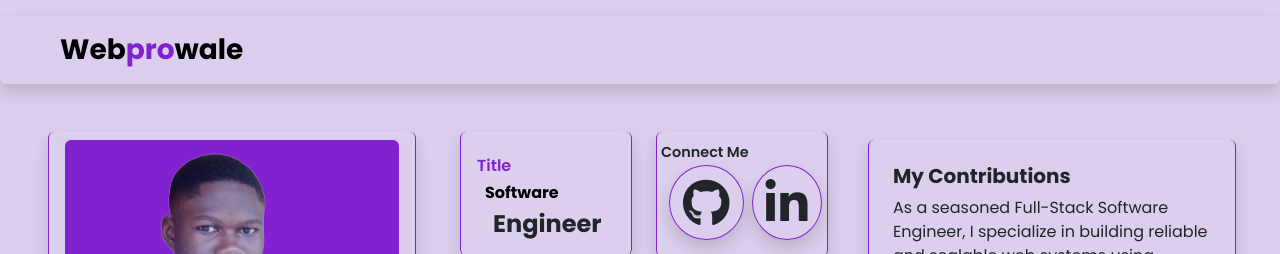
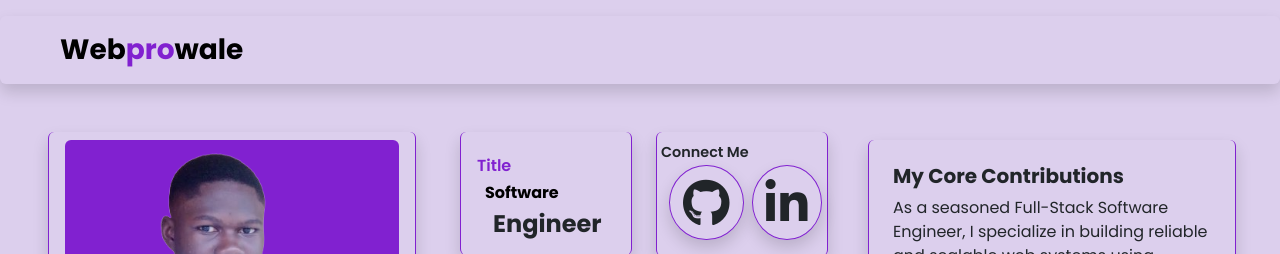
Before and after one commit to Webprowale/webprowale, a React (Vite) app: page / in a window 1280 px wide. Shown: the top 254 px of the page. Built offline with nearby package versions, Linux system fonts and the light colour scheme.

Commit message:
Update SkillTools.jsx

```diff
--- a/src/Components/SkillTools.jsx
+++ b/src/Components/SkillTools.jsx
@@ -22,7 +22,7 @@ function SkillTools() {
 
   return (
     <div className="rounded shadow px-4 pt-2 d-flex flex-column con1 mt-2" ref={con}>
-      <h4 className="mt-3 fs-5 fw-bold">My Contributions</h4>
+      <h4 className="mt-3 fs-5 fw-bold">My Core Contributions</h4>
       <p className="text-start">
         As a seasoned Full-Stack Software Engineer, I specialize in building reliable and scalable web systems using modern technologies like <strong>ReactJS, NextJS, NodeJS, and NestJS</strong> on the JavaScript side, as well as <strong>PHP, Laravel, and CodeIgniter</strong> for full-stack and backend development.
       </p>
```
